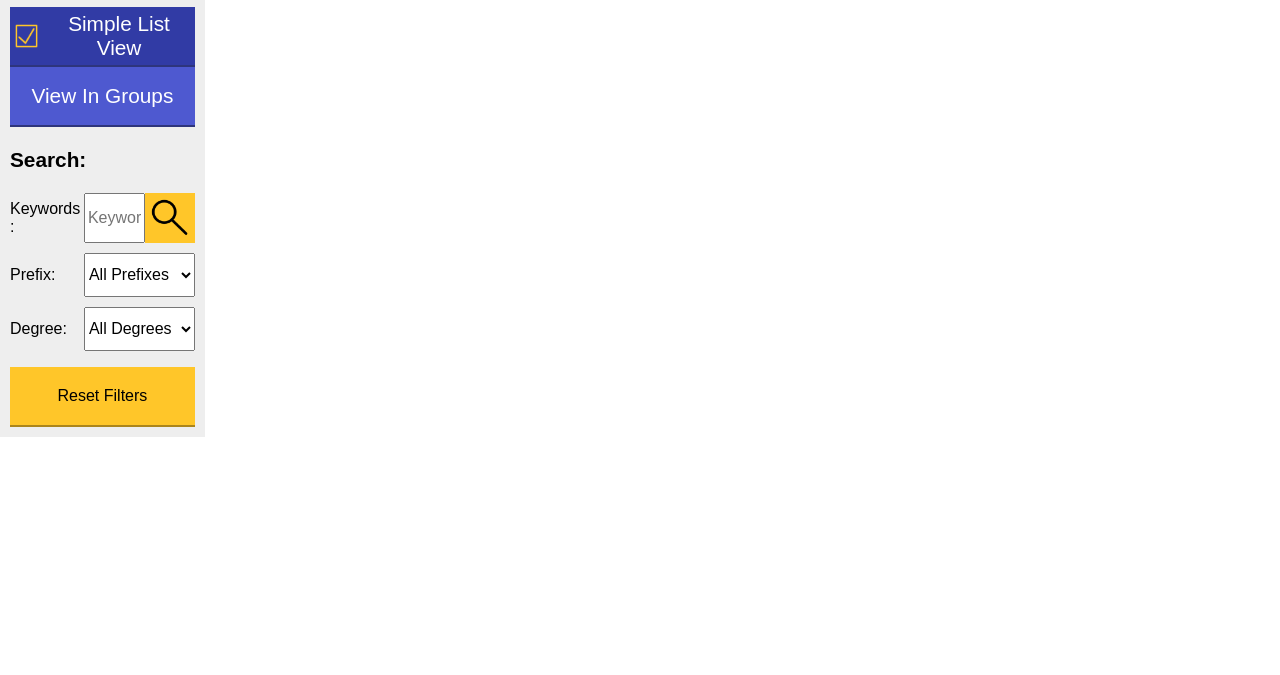
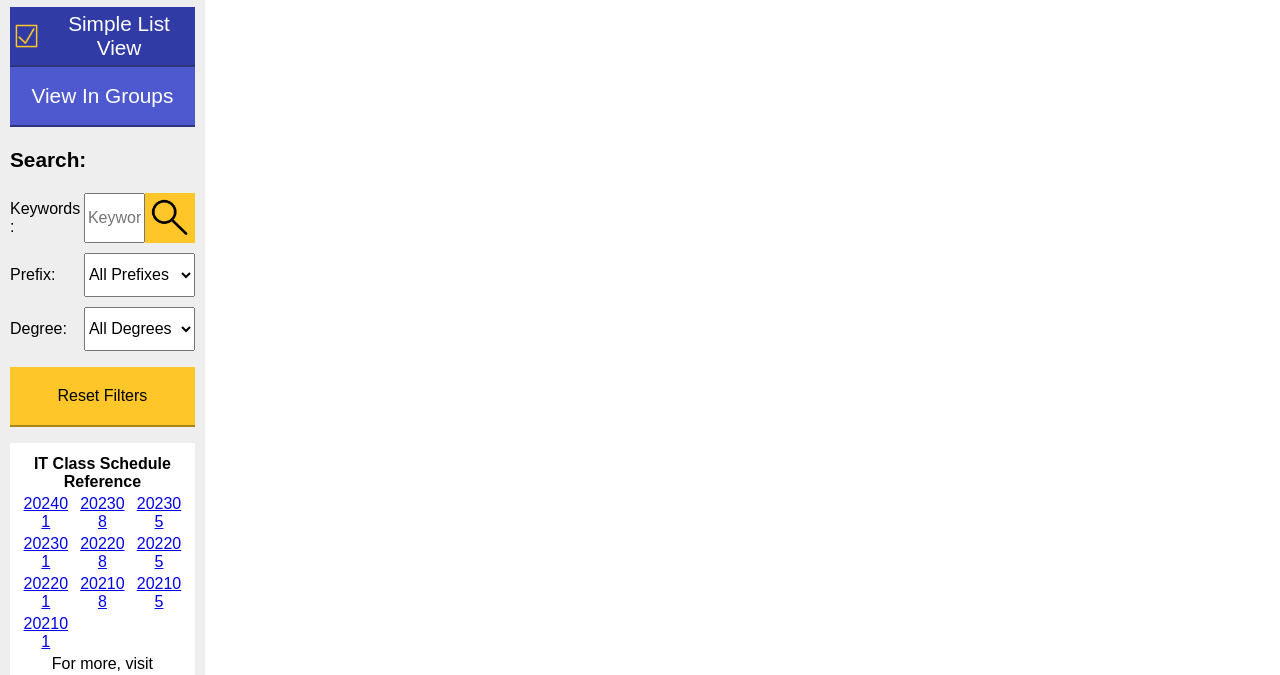
Before and after one commit to cedricbd009/Capstone, a plain HTML site: page index.html in a window 1280 px wide. Shown: the part 125-800 px from the top of the page. Drawn offline with Linux system fonts and the light colour scheme; no server answers.

Commit message:
Add files via upload

```diff
--- a/index.html
+++ b/index.html
@@ -65,6 +65,24 @@
                 </div>
                 <p></p>
                 <button onclick="reset_filters();" class="tab_button">Reset Filters</button>
+                <p></p>
+                <div class="white_background_box">
+                    <p class="bold inner_list_margin">IT Class Schedule Reference</p>
+                    <div class="course_row table_base">
+                        <a href="https://owlexpress.kennesaw.edu/prodban/bwckschd.p_get_crse_unsec?term_in=202401&sel_subj=dummy&sel_day=dummy&sel_schd=dummy&sel_insm=dummy&sel_camp=dummy&sel_levl=dummy&sel_sess=dummy&sel_instr=dummy&sel_ptrm=dummy&sel_attr=dummy&begin_hh=0&begin_mi=0&begin_ap=a&end_hh=0&end_mi=0&end_ap=a&sel_ptrm=%25&sel_attr=%25&sel_insm=%25&sel_camp=%25&sel_levl=%25&sel_instr=%25&sel_crse=&sel_title=&sel_subj=IT" target="_blank" class="inner_list_margin">202401</a>
+                        <a href="https://owlexpress.kennesaw.edu/prodban/bwckschd.p_get_crse_unsec?term_in=202308&sel_subj=dummy&sel_day=dummy&sel_schd=dummy&sel_insm=dummy&sel_camp=dummy&sel_levl=dummy&sel_sess=dummy&sel_instr=dummy&sel_ptrm=dummy&sel_attr=dummy&begin_hh=0&begin_mi=0&begin_ap=a&end_hh=0&end_mi=0&end_ap=a&sel_ptrm=%25&sel_attr=%25&sel_insm=%25&sel_camp=%25&sel_levl=%25&sel_instr=%25&sel_crse=&sel_title=&sel_subj=IT" target="_blank" class="inner_list_margin">202308</a>
+                        <a href="https://owlexpress.kennesaw.edu/prodban/bwckschd.p_get_crse_unsec?term_in=202305&sel_subj=dummy&sel_day=dummy&sel_schd=dummy&sel_insm=dummy&sel_camp=dummy&sel_levl=dummy&sel_sess=dummy&sel_instr=dummy&sel_ptrm=dummy&sel_attr=dummy&begin_hh=0&begin_mi=0&begin_ap=a&end_hh=0&end_mi=0&end_ap=a&sel_ptrm=%25&sel_attr=%25&sel_insm=%25&sel_camp=%25&sel_levl=%25&sel_instr=%25&sel_crse=&sel_title=&sel_subj=IT" target="_blank" class="inner_list_margin">202305</a>
+                        <a href="https://owlexpress.kennesaw.edu/prodban/bwckschd.p_get_crse_unsec?term_in=202301&sel_subj=dummy&sel_day=dummy&sel_schd=dummy&sel_insm=dummy&sel_camp=dummy&sel_levl=dummy&sel_sess=dummy&sel_instr=dummy&sel_ptrm=dummy&sel_attr=dummy&begin_hh=0&begin_mi=0&begin_ap=a&end_hh=0&end_mi=0&end_ap=a&sel_ptrm=%25&sel_attr=%25&sel_insm=%25&sel_camp=%25&sel_levl=%25&sel_instr=%25&sel_crse=&sel_title=&sel_subj=IT" target="_blank" class="inner_list_margin">202301</a>
+                        <a href="https://owlexpress.kennesaw.edu/prodban/bwckschd.p_get_crse_unsec?term_in=202208&sel_subj=dummy&sel_day=dummy&sel_schd=dummy&sel_insm=dummy&sel_camp=dummy&sel_levl=dummy&sel_sess=dummy&sel_instr=dummy&sel_ptrm=dummy&sel_attr=dummy&begin_hh=0&begin_mi=0&begin_ap=a&end_hh=0&end_mi=0&end_ap=a&sel_ptrm=%25&sel_attr=%25&sel_insm=%25&sel_camp=%25&sel_levl=%25&sel_instr=%25&sel_crse=&sel_title=&sel_subj=IT" target="_blank" class="inner_list_margin">202208</a>
+                        <a href="https://owlexpress.kennesaw.edu/prodban/bwckschd.p_get_crse_unsec?term_in=202205&sel_subj=dummy&sel_day=dummy&sel_schd=dummy&sel_insm=dummy&sel_camp=dummy&sel_levl=dummy&sel_sess=dummy&sel_instr=dummy&sel_ptrm=dummy&sel_attr=dummy&begin_hh=0&begin_mi=0&begin_ap=a&end_hh=0&end_mi=0&end_ap=a&sel_ptrm=%25&sel_attr=%25&sel_insm=%25&sel_camp=%25&sel_levl=%25&sel_instr=%25&sel_crse=&sel_title=&sel_subj=IT" target="_blank" class="inner_list_margin">202205</a>
+                        <a href="https://owlexpress.kennesaw.edu/prodban/bwckschd.p_get_crse_unsec?term_in=202201&sel_subj=dummy&sel_day=dummy&sel_schd=dummy&sel_insm=dummy&sel_camp=dummy&sel_levl=dummy&sel_sess=dummy&sel_instr=dummy&sel_ptrm=dummy&sel_attr=dummy&begin_hh=0&begin_mi=0&begin_ap=a&end_hh=0&end_mi=0&end_ap=a&sel_ptrm=%25&sel_attr=%25&sel_insm=%25&sel_camp=%25&sel_levl=%25&sel_instr=%25&sel_crse=&sel_title=&sel_subj=IT" target="_blank" class="inner_list_margin">202201</a>
+                        <a href="https://owlexpress.kennesaw.edu/prodban/bwckschd.p_get_crse_unsec?term_in=202108&sel_subj=dummy&sel_day=dummy&sel_schd=dummy&sel_insm=dummy&sel_camp=dummy&sel_levl=dummy&sel_sess=dummy&sel_instr=dummy&sel_ptrm=dummy&sel_attr=dummy&begin_hh=0&begin_mi=0&begin_ap=a&end_hh=0&end_mi=0&end_ap=a&sel_ptrm=%25&sel_attr=%25&sel_insm=%25&sel_camp=%25&sel_levl=%25&sel_instr=%25&sel_crse=&sel_title=&sel_subj=IT" target="_blank" class="inner_list_margin">202108</a>
+                        <a href="https://owlexpress.kennesaw.edu/prodban/bwckschd.p_get_crse_unsec?term_in=202105&sel_subj=dummy&sel_day=dummy&sel_schd=dummy&sel_insm=dummy&sel_camp=dummy&sel_levl=dummy&sel_sess=dummy&sel_instr=dummy&sel_ptrm=dummy&sel_attr=dummy&begin_hh=0&begin_mi=0&begin_ap=a&end_hh=0&end_mi=0&end_ap=a&sel_ptrm=%25&sel_attr=%25&sel_insm=%25&sel_camp=%25&sel_levl=%25&sel_instr=%25&sel_crse=&sel_title=&sel_subj=IT" target="_blank" class="inner_list_margin">202105</a>
+                        <a href="https://owlexpress.kennesaw.edu/prodban/bwckschd.p_get_crse_unsec?term_in=202101&sel_subj=dummy&sel_day=dummy&sel_schd=dummy&sel_insm=dummy&sel_camp=dummy&sel_levl=dummy&sel_sess=dummy&sel_instr=dummy&sel_ptrm=dummy&sel_attr=dummy&begin_hh=0&begin_mi=0&begin_ap=a&end_hh=0&end_mi=0&end_ap=a&sel_ptrm=%25&sel_attr=%25&sel_insm=%25&sel_camp=%25&sel_levl=%25&sel_instr=%25&sel_crse=&sel_title=&sel_subj=IT" target="_blank" class="inner_list_margin">202101</a>
+                    </div>
+                    <p class="inner_list_margin">For more, visit</p>
+                    <a href="https://idi.kennesaw.edu/owl/" target="_blank" class="inner_list_margin">OwlExpress Flex</a>
+                </div>
             </div>
         </div>
 
--- a/style_files/searchbar_styles.css
+++ b/style_files/searchbar_styles.css
@@ -90,3 +90,14 @@
     aspect-ratio: 1/1;
     margin: 5px;
 }
+
+.white_background_box
+{
+    display: flex;
+    flex-direction: column;
+    text-align: center;
+    align-items: center;
+    justify-content: center;
+    padding: 10px;
+    background-color: white;
+}
--- a/style_files/table_styles.css
+++ b/style_files/table_styles.css
@@ -16,6 +16,12 @@
 .table_base.thin_list_element_row
 {
     grid-template-columns: minmax(80px, 1fr) minmax(0, 9fr);
+}
+
+.table_base.course_row
+{
+    column-gap: 5px;
+    grid-template-columns: minmax(0, 1fr) minmax(0, 1fr) minmax(0, 1fr);
 }
 
 .table_base.wide_list_element_row
```
